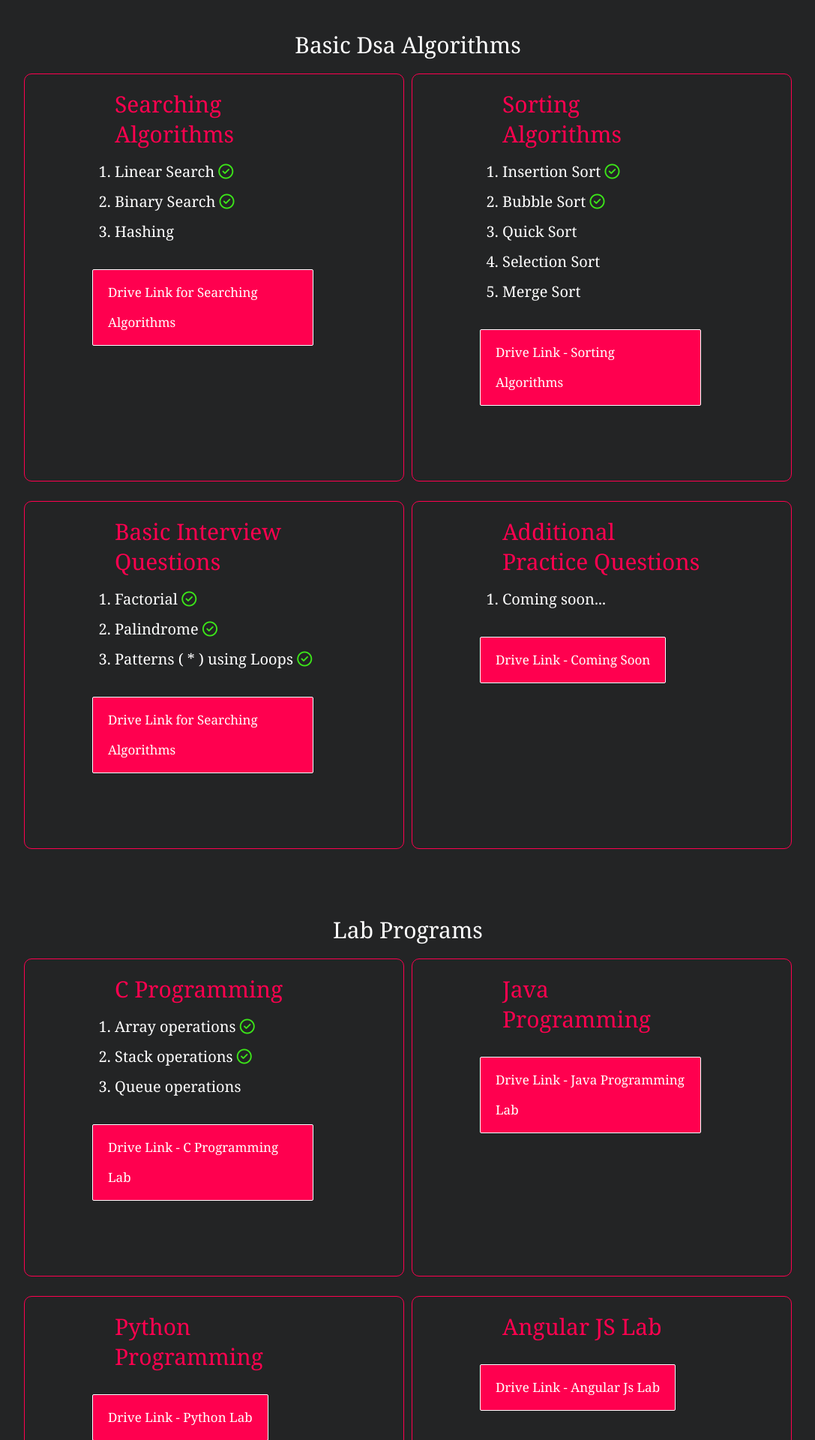
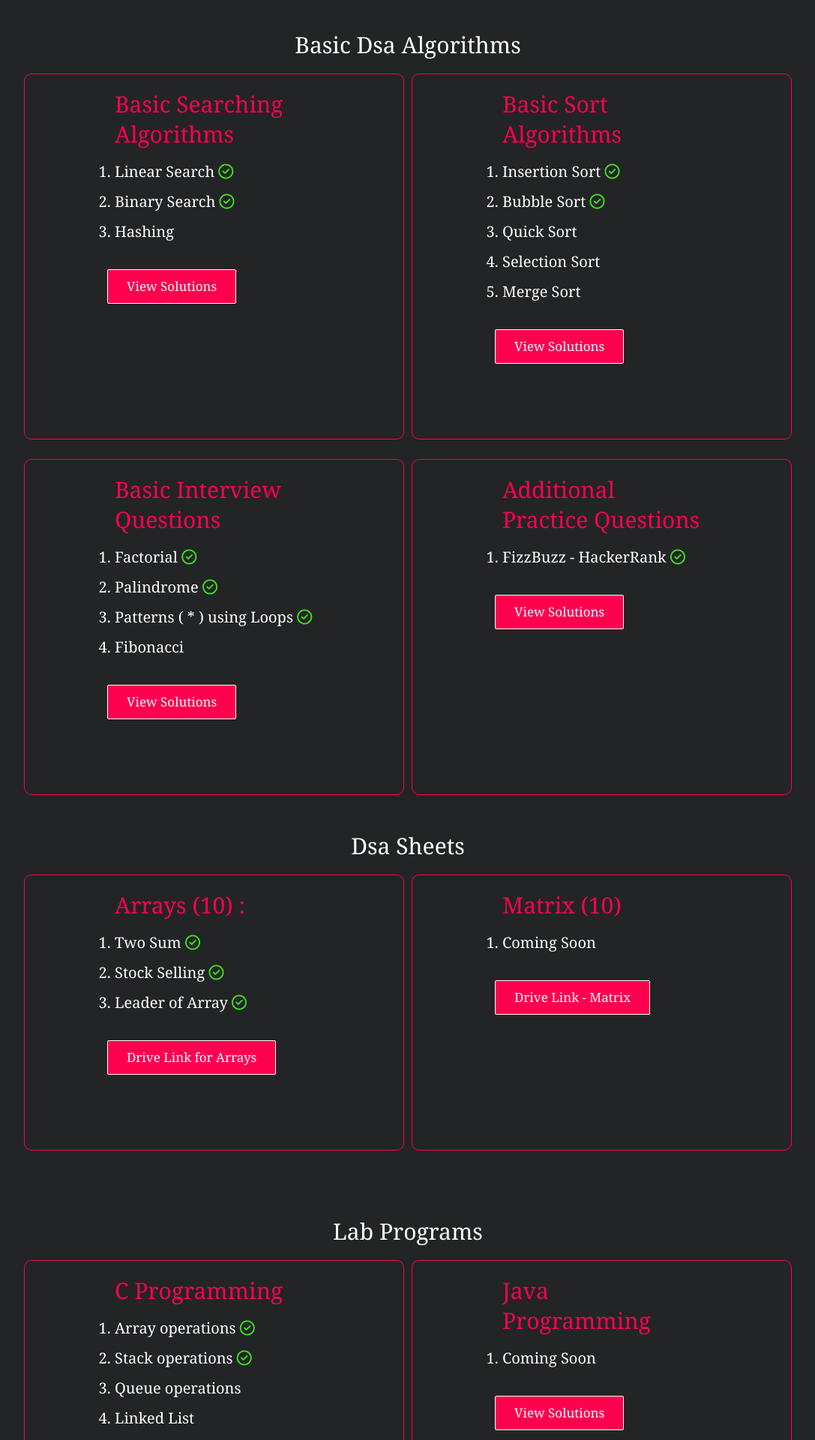
Before and after one commit to Mrahulbhat/Simplified-Learning, a PHP site: page /dsa.html in a window 1280 px wide. Shown: the part 920-2840 px from the top of the page at 75% size, without its empty margins (96-1183 px from the left). Run offline with PHP 8.4, Linux system fonts and the light colour scheme; some libraries are stand-ins or nearby versions.

Commit message:
Add files via upload

```diff
--- a/dsa.css
+++ b/dsa.css
@@ -129,12 +129,12 @@ body {
     display: block;
     margin-top: 30px;
     font-size: 17px;
-    margin-left: 70px;
+    margin-left: 90px;
     margin-right: 100px;
     background: #ff004f;
     width: fit-content;
     border: 1.5px solid white;
-    padding: 10px 20px;
+    padding: 2px 25px;
     border-radius: 2px;
     text-decoration: none;
     color: #fff;
--- a/dsa.html
+++ b/dsa.html
@@ -1,89 +1,139 @@
 <!DOCTYPE html>
 <html lang="en">
+
 <head>
-        <meta charset="UTF-8">
-        <meta http-equiv="X-UA-Compatible" content="IE-edge">
-        <meta name="viewport" content="width=device-width,initial-scale=1.0">
+    <meta charset="UTF-8" />
+    <meta http-equiv="X-UA-Compatible" content="IE-edge" />
+    <meta name="viewport" content="width=device-width,initial-scale=1.0" />
     <title>Data Structures and Algorithms</title>
-        <link rel="icon" href="images/PhotoRoom-20231020_232757.png">
-        <link rel="stylesheet" href="dsa.css">
+    <link rel="icon" href="images/PhotoRoom-20231020_232757.png" />
+    <link rel="stylesheet" href="dsa.css" />
     <script src="https://kit.fontawesome.com/cec115b967.js" crossorigin="anonymous"></script>
 </head>
+
 <body>
     <div id="services">
         <div class="container">
-                <h1 class="sub-title" style="margin-top: 40px;"><center>Data Structures and Algorithms</center></h1><br><br><hr>
+            <h1 class="sub-title" style="margin-top: 40px">
+                <center>Data Structures and Algorithms</center>
+            </h1>
+            <br /><br />
+            <hr />
             <div class="services-list">
-                    <a onclick="SubmitEvent" href="#basic_dsa" style="background:linear-gradient(315deg, #580749 0%, #b70ace 74%);">
-                        <h2><i class="fa-solid fa-code"></i><br><br>Basic DSA Algorithms<br><br></h2>
+                <a onclick="SubmitEvent" href="#basic_dsa"
+                    style="background: linear-gradient(315deg, #580749 0%, #b70ace 74%)">
+                    <h2>
+                        <i class="fa-solid fa-code"></i><br /><br />Basic DSA
+                        Algorithms<br /><br />
+                    </h2>
                 </a>
 
-                    <a onclick="SubmitEvent" href="#lab" style="background:linear-gradient(315deg, #582107 0%, #ce380a 74%);">
-                        <h2><i class="fa-brands fa-java"></i><br><br>Lab Programs<br><br></h2>
+                <a onclick="SubmitEvent" href="#dsa_sheets"
+                    style="background: linear-gradient(315deg, #582107 0%, #ce380a 74%)">
+                    <h2>
+                        <i class="fa-brands fa-java"></i><br /><br />DSA Sheets<br /><br />
+                    </h2>
                 </a>
 
-                    <a onclick="SubmitEvent" href="#dsa_sheets" style="background:linear-gradient(315deg, #18420f 0%, #208108 74%);">
-                        <h2><i class="fa-brands fa-python"></i><br><br>DSA Sheets<br><br></h2>
+                <a onclick="SubmitEvent" href="#lab"
+                    style="background: linear-gradient(315deg, #18420f 0%, #208108 74%)">
+                    <h2>
+                        <i class="fa-brands fa-python"></i><br /><br />Lab Programs
+                        <br /><br />
+                    </h2>
                 </a>
             </div>
         </div>
 
         <div class="container">
             <div class="services-list">
-                    <a onclick="SubmitEvent" href="#fraz" style="background: linear-gradient(315deg, rgb(71, 5, 5) 0%, rgb(224, 20, 20) 74%);" >
-                        <h2><i class="fa-solid fa-code"></i><br><br>Coming Soon....<br><br></h2>
+                <a onclick="SubmitEvent" href="#fraz" style="
+              background: linear-gradient(
+                315deg,
+                rgb(71, 5, 5) 0%,
+                rgb(224, 20, 20) 74%
+              );
+            ">
+                    <h2>
+                        <i class="fa-solid fa-code"></i><br /><br />Coming Soon....<br /><br />
+                    </h2>
                 </a>
 
-                    <a onclick="SubmitEvent" href="#python" style="background: linear-gradient(315deg, rgb(5, 52, 71) 0%, rgb(29, 121, 207) 74%);">
-                        <h2><i class="fa-solid fa-laptop"></i><br><br>Coming Soon....<br><br></h2>
+                <a onclick="SubmitEvent" href="#python" style="
+              background: linear-gradient(
+                315deg,
+                rgb(5, 52, 71) 0%,
+                rgb(29, 121, 207) 74%
+              );
+            ">
+                    <h2>
+                        <i class="fa-solid fa-laptop"></i><br /><br />Coming Soon....<br /><br />
+                    </h2>
                 </a>
 
-                    <a onclick="SubmitEvent" href="#dsa-apt" style="background:linear-gradient(315deg, rgb(107, 53, 3) 0%,rgb(168, 98, 5) 74%);">
-                        <h2><i class="fa-solid fa-book-open"></i><br><br>Coming Soon....<br><br></h2>
+                <a onclick="SubmitEvent" href="#dsa-apt" style="
+              background: linear-gradient(
+                315deg,
+                rgb(107, 53, 3) 0%,
+                rgb(168, 98, 5) 74%
+              );
+            ">
+                    <h2>
+                        <i class="fa-solid fa-book-open"></i><br /><br />Coming
+                        Soon....<br /><br />
+                    </h2>
                 </a>
             </div>
         </div>
-
     </div>
-
-
-
-
 
     <!---------------------------------------- Basic DSA Algorithms--------------------------------->
 
     <div id="basic_dsa" class="fraz">
-                <br>
-                <h2 style="font-weight: 100;"><center><br>Basic Dsa Algorithms</center></h2>
+        <br />
+        <h2 style="font-weight: 100">
+            <center><br />Basic Dsa Algorithms</center>
+        </h2>
         <div class="container">
             <div class="fraz-list">
                 <div>
-                                <h3>Searching Algorithms</h3>
+                    <h3>Basic Searching Algorithms</h3>
                     <ol>
-                                    <li>Linear Search  <i class="fa-regular fa-circle-check" style="color: #3ce619;"></i></li>
-                                    <li>Binary Search <i class="fa-regular fa-circle-check" style="color: #3ce619;"></i></li>
+                        <li>
+                            Linear Search
+                            <i class="fa-regular fa-circle-check" style="color: #3ce619"></i>
+                        </li>
+                        <li>
+                            Binary Search
+                            <i class="fa-regular fa-circle-check" style="color: #3ce619"></i>
+                        </li>
                         <li>Hashing</li>
-
                     </ol>
                     <a class="btn-tocontact" onclick="SubmitEvent" target="_blank"
                         href="https://drive.google.com/drive/folders/1P6mrCzXQuPoCWUDAqUUH4WKhszE9le8c">
-                                Drive Link for Searching Algorithms</a>
-                            <br><br>
+                        View Solutions</a>
+                    <br /><br />
                 </div>
 
-                        <div >
-                            <h3>Sorting Algorithms</h3>
+                <div>
+                    <h3>Basic Sort Algorithms</h3>
                     <ol>
-                                    <li>Insertion Sort  <i class="fa-regular fa-circle-check" style="color: #3ce619;"></i> </li>
-                                    <li>Bubble Sort  <i class="fa-regular fa-circle-check" style="color: #3ce619;"></i></li>
+                        <li>
+                            Insertion Sort
+                            <i class="fa-regular fa-circle-check" style="color: #3ce619"></i>
+                        </li>
+                        <li>
+                            Bubble Sort
+                            <i class="fa-regular fa-circle-check" style="color: #3ce619"></i>
+                        </li>
                         <li>Quick Sort</li>
                         <li>Selection Sort</li>
                         <li>Merge Sort</li>
                     </ol>
                     <a class="btn-tocontact" onclick="SubmitEvent" target="_blank"
                         href="https://drive.google.com/drive/folders/1he9dlDke8x-nKSXOpj2UCRLOVbqPqsHF">
-                                     Drive Link - Sorting Algorithms</a>
-                                <br><br>
+                        View Solutions</a>
+                    <br /><br />
                 </div>
             </div>
         </div>
@@ -93,62 +143,129 @@
                 <div>
                     <h3>Basic Interview Questions</h3>
                     <ol>
-                                <li>Factorial <i class="fa-regular fa-circle-check" style="color: #3ce619;"></i></li>
-                                <li>Palindrome <i class="fa-regular fa-circle-check" style="color: #3ce619;"></i></li>
-                                <li>Patterns ( * ) using Loops <i class="fa-regular fa-circle-check" style="color: #3ce619;"></i> </li>
-
+                        <li>
+                            Factorial
+                            <i class="fa-regular fa-circle-check" style="color: #3ce619"></i>
+                        </li>
+                        <li>
+                            Palindrome
+                            <i class="fa-regular fa-circle-check" style="color: #3ce619"></i>
+                        </li>
+                        <li>
+                            Patterns ( * ) using Loops
+                            <i class="fa-regular fa-circle-check" style="color: #3ce619"></i>
+                        </li>
+                        <li>
+                            Fibonacci
+                        </li>
                     </ol>
                     <a class="btn-tocontact" onclick="SubmitEvent" target="_blank"
-                            href="">
-                            Drive Link for Searching Algorithms</a>
-                        <br><br>
+                        href="https://drive.google.com/drive/folders/1idZWmniATTZICNAPG0o-w-G7EEm08gXd">
+                        View Solutions
+                    </a>
+                    <br /><br />
                 </div>
 
-                    <div >
+                <div>
                     <h3>Additional Practice Questions</h3>
                     <ol>
-                                <li>Coming soon...</li>
-
+                        <li>
+                            FizzBuzz - HackerRank
+                            <i class="fa-regular fa-circle-check" style="color: #3ce619"></i>
+                        </li>
                     </ol>
                     <a class="btn-tocontact" onclick="SubmitEvent" target="_blank"
-                                 href="https://drive.google.com/drive/folders/1he9dlDke8x-nKSXOpj2UCRLOVbqPqsHF">
-                                 Drive Link - Coming Soon</a>
-                            <br><br>
+                        href="https://drive.google.com/drive/folders/1s1xMgBXbWZzUnJc3BvugcoHZ5qCLbjwu">
+                        View Solutions</a>
+                    <br /><br />
                 </div>
             </div>
         </div>
     </div>
+
+    <!-------------------------------DSA Sheets --------------------------------------------------------->
+
+    <div id="dsa_sheets" class="fraz">
+        <h2 style="font-weight: 100">
+            <center><br />Dsa Sheets</center>
+        </h2>
+        <div class="container">
+            <div class="fraz-list">
+                <div>
+                    <h3>Arrays (10) :</h3>
+                    <ol>
+                        <li>
+                            Two Sum
+                            <i class="fa-regular fa-circle-check" style="color: #3ce619"></i>
+                        </li>
+                        <li>
+                            Stock Selling
+                            <i class="fa-regular fa-circle-check" style="color: #3ce619"></i>
+                        </li>
+                        <li>
+                            Leader of Array
+                            <i class="fa-regular fa-circle-check" style="color: #3ce619"></i>
+                        </li>
+                    </ol>
+                    <a class="btn-tocontact" onclick="SubmitEvent" target="_blank"
+                        href="https://drive.google.com/drive/folders/108Dyvkvdf7yn6R3AdX9dBO0p_Q6onaSQ?usp=sharing">
+                        Drive Link for Arrays</a>
+                    <br /><br />
+                </div>
+
+                <div>
+                    <h3>Matrix (10)</h3>
+                    <ol>
+                        <li>Coming Soon</li>
+                    </ol>
+                    <a class="btn-tocontact" onclick="SubmitEvent" target="_blank"
+                        href="https://drive.google.com/drive/folders/1ZzKyPuBjXZbQz_hsoBLeVKKOz3nIXliP">
+                        Drive Link - Matrix</a>
+                    <br /><br />
+                </div>
+            </div>
+        </div>
+    </div>
+
     <!-------------------------------Lab Programs --------------------------------------------------------->
 
     <div id="lab" class="fraz">
-            <br>
-            <h2 style="font-weight: 100;"><center><br>Lab Programs</center></h2>
+        <br />
+        <h2 style="font-weight: 100">
+            <center><br />Lab Programs</center>
+        </h2>
         <div class="container">
             <div class="fraz-list">
                 <div>
                     <h3>C Programming</h3>
                     <ol>
-                                <li>Array operations  <i class="fa-regular fa-circle-check" style="color: #3ce619;"></i></li>
-                                <li>Stack operations <i class="fa-regular fa-circle-check" style="color: #3ce619;"></i></li>
+                        <li>
+                            Array operations
+                            <i class="fa-regular fa-circle-check" style="color: #3ce619"></i>
+                        </li>
+                        <li>
+                            Stack operations
+                            <i class="fa-regular fa-circle-check" style="color: #3ce619"></i>
+                        </li>
                         <li>Queue operations</li>
-
-
+                        <li>Linked List</li>
+                        <li>Binary Search Tree</li>
+                        <li>Graphs</li>
+                        <li>Coming soon</li>
                     </ol>
-                            <a class="btn-tocontact" onclick="SubmitEvent" target="_blank"
-                            href="https://drive.google.com/drive/folders/1Tx05jZsBoS4G3NPMYwrMpVXpBaz0zA-N">
-                            Drive Link - C Programming Lab</a>
-                            <br><br>
+                    <a class="btn-tocontact" onclick="SubmitEvent" target="_blank" href="">
+                        View Solutions</a>
+                    <br /><br />
                 </div>
 
-                        <div >
+                <div>
                     <h3>Java Programming</h3>
                     <ol>
-
+                        <li>Coming Soon</li>
                     </ol>
-                                    <a class="btn-tocontact" onclick="SubmitEvent" target="_blank"
-                                    href="">
-                                    Drive Link - Java Programming Lab</a>
-                                <br><br>
+                    <a class="btn-tocontact" onclick="SubmitEvent" target="_blank" href="">
+                        View Solutions</a>
+                    <br /><br />
                 </div>
             </div>
         </div>
@@ -157,63 +274,26 @@
                 <div>
                     <h3>Python Programming</h3>
                     <ol>
-
+                        <li>Coming Soon</li>
                     </ol>
-                            <a class="btn-tocontact" onclick="SubmitEvent" target="_blank"
-                            href="">
-                            Drive Link - Python Lab</a>
-                            <br><br>
+                    <a class="btn-tocontact" onclick="SubmitEvent" target="_blank" href="">
+                        View Solutions</a>
+                    <br /><br />
                 </div>
 
-                        <div >
+                <div>
                     <h3>Angular JS Lab</h3>
                     <ol>
-
+                        <li>Coming Soon..</li>
                     </ol>
-                                    <a class="btn-tocontact" onclick="SubmitEvent" target="_blank"
-                                    href="">
-                                    Drive Link - Angular Js Lab</a>
-                                <br><br>
-                        </div>
-                    </div>
-                </div><br>
-            </div>
-
-<!-------------------------------DSA Sheets --------------------------------------------------------->
-
-        <div id="dsa_sheets" class="fraz">
-            <h2 style="font-weight: 100;"><center><br>Dsa Sheets</center></h2>
-                <div class="container">
-                    <div class="fraz-list">
-                        <div>
-                            <h3>Arrays (10) :</h3>
-                            <ol>
-                                <li>Two Sum  <i class="fa-regular fa-circle-check" style="color: #3ce619;"></i></li>
-                                <li>Stock Selling   <i class="fa-regular fa-circle-check" style="color: #3ce619;"></i></li>
-                                <li>Leader of Array  <i class="fa-regular fa-circle-check" style="color: #3ce619;"></i></li>
-
-                            </ol>
-                            <a class="btn-tocontact" onclick="SubmitEvent" target="_blank"
-                            href="https://drive.google.com/drive/folders/108Dyvkvdf7yn6R3AdX9dBO0p_Q6onaSQ?usp=sharing">
-                            Drive Link for Arrays</a>
-                        <br><br>
-                    </div>
-
-                    <div >
-                        <h3>Matrix (10)</h3>
-                            <ol>
-
-                            </ol>
-                                <a class="btn-tocontact" onclick="SubmitEvent" target="_blank"
-                                 href="https://drive.google.com/drive/folders/1ZzKyPuBjXZbQz_hsoBLeVKKOz3nIXliP">
-                                 Drive Link - Matrix</a>
-                            <br><br>
+                    <a class="btn-tocontact" onclick="SubmitEvent" target="_blank" href="">
+                        View Solutions</a>
+                    <br /><br />
                 </div>
             </div>
         </div>
+        <br />
     </div>
-
-
 </body>
 
 </html>
--- a/index.html
+++ b/index.html
@@ -33,7 +33,7 @@
             color: rgb(9, 248, 9);
             font-weight: bolder;
         }
-    </style>
+    </style>`
 
     <div class="pass" id="loginscreen">
         <div class="password-container">
```
Lines whose indentation alone changed are shown as unchanged.
